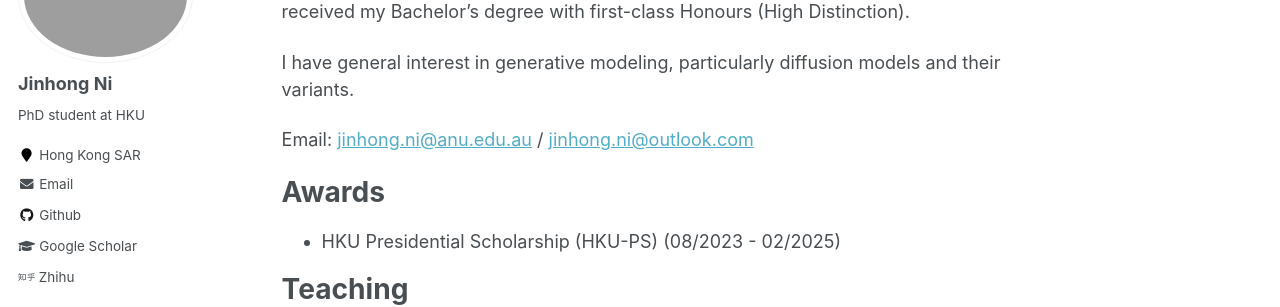
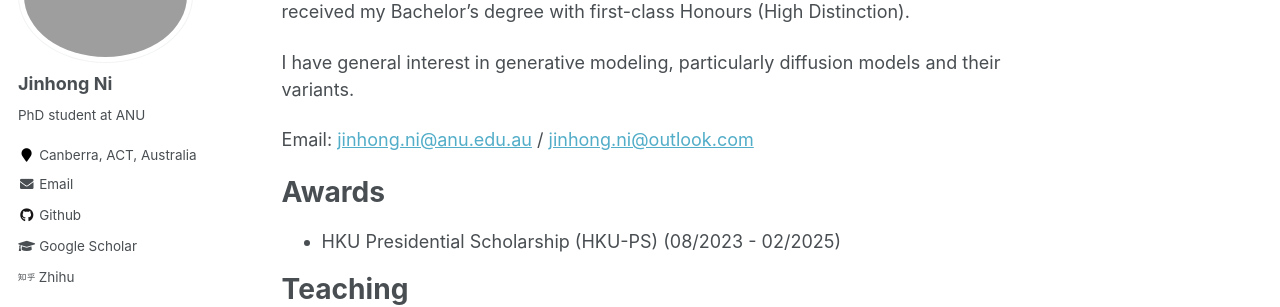
Before and after one commit to jinhong-ni/jinhong-ni.github.io, a Jekyll site: the page built from _pages/about.md, in a window 1280 px wide. Shown: the part 189-496 px from the top of the page. Built offline with Jekyll 4.4.1, drawn with Linux system fonts in a browser that asks for light colours.

Commit message:
upd info

```diff
--- a/_config.yml
+++ b/_config.yml
@@ -82,12 +82,12 @@ analytics:
 author:
   name             : "Jinhong Ni"
   avatar           : "photo.png"
-  bio              : "PhD student at HKU"
-  location         : "Hong Kong SAR"
+  bio              : "PhD student at ANU"
+  location         : "Canberra, ACT, Australia"
   employer         :
   pubmed           :
   googlescholar    : "https://scholar.google.com/citations?user=AYiMs8cAAAAJ&hl=en" # url needed
-  email            : "jhni@connect.hku.hk"
+  email            : "jinhong.ni@anu.edu.au"
   researchgate     :  # example: "https://www.researchgate.net/profile/yourprofile"
   uri              :
   bitbucket        :
```
